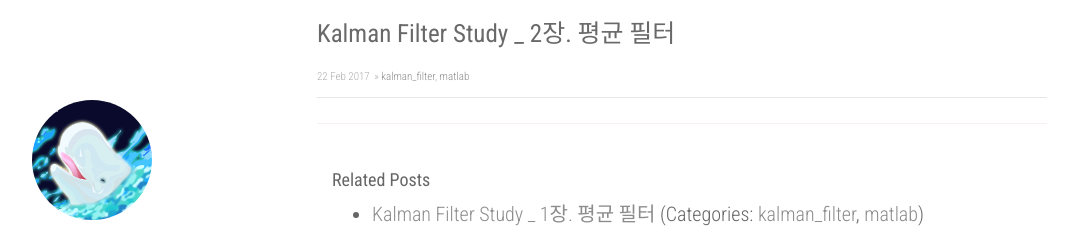
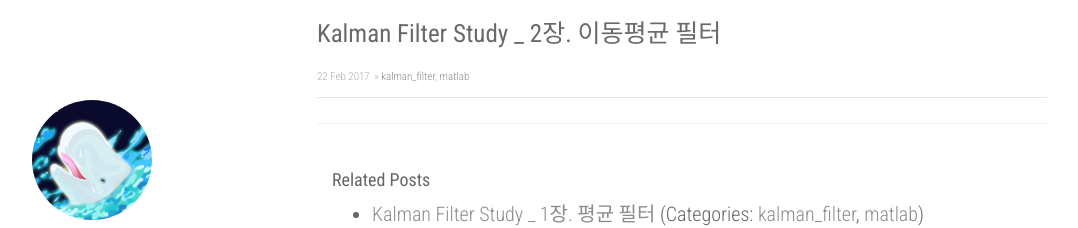
Before and after one commit to RoyalAzalea/RoyalAzalea.github.io, a Jekyll site: the page built from _posts/kalman-filter-study/2017-02-22-kalman-filter-study.md, in a window 1280 px wide. Shown: the top 228 px of the page, without its empty margins (53-1131 px from the left). Built offline with Jekyll 4.4.1, drawn with Linux system fonts in a browser that asks for light colours; nearby versions of some CDN libraries.

Commit message:
update_test

```diff
--- a/_posts/kalman-filter-study/2017-02-22-kalman-filter-study.md
+++ b/_posts/kalman-filter-study/2017-02-22-kalman-filter-study.md
@@ -1,6 +1,6 @@
 ---
 layout: post
-title: "Kalman Filter Study _ 2장. 평균 필터"
+title: "Kalman Filter Study _ 2장. 이동평균 필터"
 date: 2017-02-22
 categories: [kalman_filter, matlab]
 ---
```
Also changed, not shown: _posts/kalman-filter-study/2017-02-21-kalman-filter-study2.md (+2 -2 lines).
